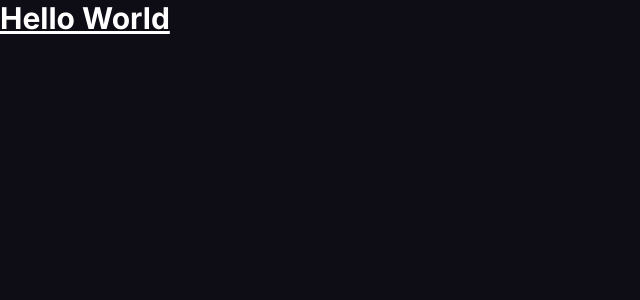
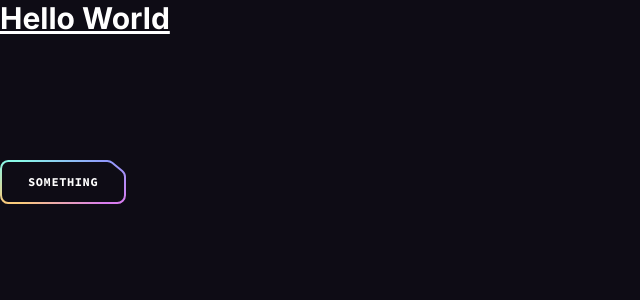
Before and after one commit to therealvishnuvinayan/brainwave, a Next.js app: page / in a window 1280 px wide. Shown: the top 300 px of the page, without its empty margins (0-640 px from the left). Built offline with nearby package versions, Linux system fonts and the light colour scheme.

Commit message:
added dynamic button

```diff
--- /dev/null
+++ b/app/components/Button.tsx
@@ -0,0 +1,44 @@
+"use client";
+
+import ButtonSvg from "../assets/svg/ButtonSvg";
+
+interface ButtonProps {
+  className?: string;
+  href?: string;
+  onClick?: () => void;
+  children?: React.ReactNode;
+  px?: string;
+  white?: string;
+}
+
+const Button = ({
+  className,
+  href,
+  onClick,
+  children,
+  px,
+  white,
+}: ButtonProps) => {
+  const classes = `button relative inline-flex items-center justify-center h-11 transition-colors hover:text-color-1 ${
+    px || "px-7"
+  } ${white ? "text-n-8" : "text-n-1"} ${className || ""}`;
+  const spanClasses = "relative z-10";
+
+  const renderButton = () => (
+    <button className={classes}>
+      <span className={spanClasses}>{children}</span>
+      {ButtonSvg(white)}
+    </button>
+  );
+
+  const renderLink = () => (
+    <a href={href} className={classes}>
+      <span className={spanClasses}>{children}</span>
+      {ButtonSvg(white)}
+    </a>
+  );
+
+  return href ? renderLink() : renderButton();
+};
+
+export default Button;
--- a/app/layout.tsx
+++ b/app/layout.tsx
@@ -1,7 +1,6 @@
 import type { Metadata } from "next";
 import { Inter } from "next/font/google";
 import "./globals.css";
-import Head from "next/head";
 
 const inter = Inter({ subsets: ["latin"] });
 
--- a/app/page.tsx
+++ b/app/page.tsx
@@ -1,3 +1,14 @@
+import ButtonGradient from "./assets/svg/ButtonGradient";
+import Button from "./components/Button";
+
 export default function Home() {
-  return <h1 className="text-3xl font-bold underline">Hello World</h1>;
+  return (
+    <>
+      <h1 className="text-3xl font-bold underline">Hello World</h1>
+      <div className="pt-[4.75rem] lg:pt-[5.25rem] overflow-hidden">
+        <Button className="mt-10">something</Button>
+      </div>
+      <ButtonGradient />
+    </>
+  );
 }
```
